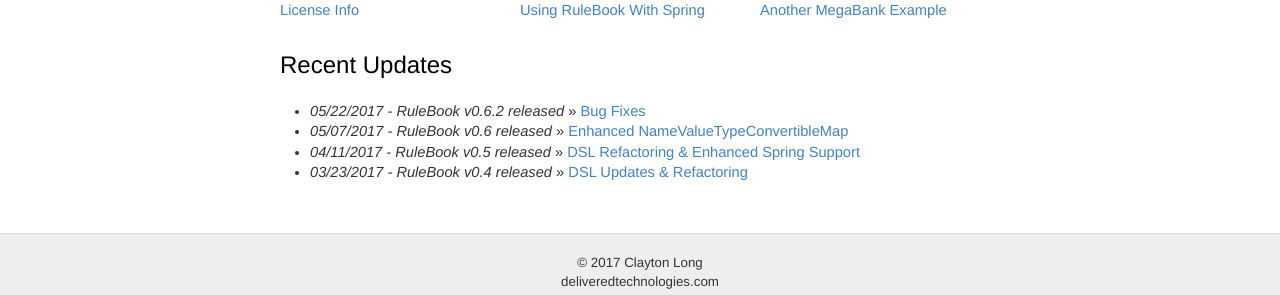
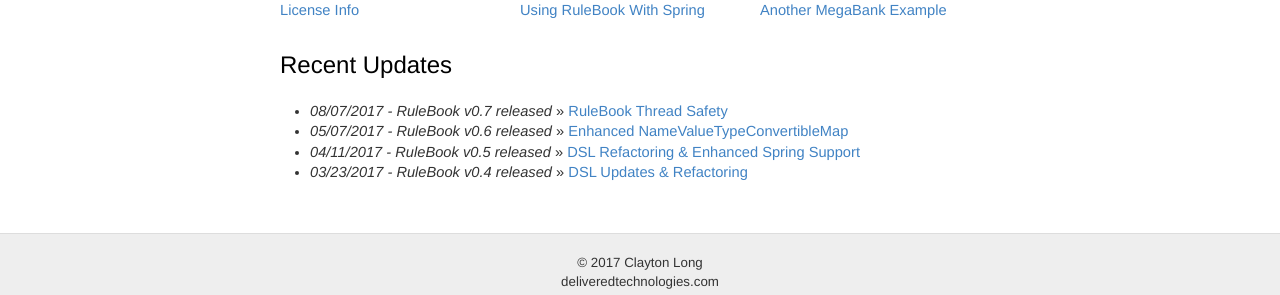
Before and after one commit to deliveredtechnologies/deliveredtechnologies.github.io, a Jekyll site: the page built from index.html, in a window 1280 px wide. Shown: the part 1017-1312 px from the top of the page. Built offline with Jekyll 4.4.1, drawn with Linux system fonts in a browser that asks for light colours; nearby versions of some CDN libraries.

Commit message:
added a link to the v0.7 release and updated spring example

```diff
--- a/_layouts/default.html
+++ b/_layouts/default.html
@@ -90,7 +90,7 @@
 
         <span class="k">@Bean</span>
         <span class="k">public</span> <span class="smi">RuleBookFactoryBean</span> <span class="en">springRuleBook</span>() {
-            <span class="k">return</span> <span class="k">new</span> <span class="smi">RuleBookFactoryBean</span>(<span class="s"><span class="pds">"</span>com.example.myrulebook<span class="pds">"</span></span>);
+            <span class="k">return</span> <span class="k">new</span> <span class="smi">RuleBookFactoryBean</span>(<span class="smi">com.example.myrulebook.MyRuleBook</span>);
         }
     }</pre></div>
                         </li>
@@ -141,7 +141,7 @@
         </table>
         <h2>Recent Updates</h2>
         <ul>
-            <li><i>05/22/2017 - RuleBook v0.6.2 released</i> » <a href="https://github.com/rulebook-rules/rulebook/releases/tag/v0.6.2">Bug Fixes</a></li>
+            <li><i>08/07/2017 - RuleBook v0.7 released</i> » <a href="https://github.com/rulebook-rules/rulebook/releases/tag/v0.7">RuleBook Thread Safety</a></li>
             <li><i>05/07/2017 - RuleBook v0.6 released</i> » <a href="https://github.com/rulebook-rules/rulebook/releases/tag/v0.6">Enhanced NameValueTypeConvertibleMap</a></li>
             <li><i>04/11/2017 - RuleBook v0.5 released</i> » <a href="https://github.com/rulebook-rules/rulebook/releases/tag/v0.5">DSL Refactoring & Enhanced Spring Support</a></li>
             <li><i>03/23/2017 - RuleBook v0.4 released</i> » <a href="https://github.com/rulebook-rules/rulebook/releases/tag/v0.4">DSL Updates & Refactoring</a></li>
```
